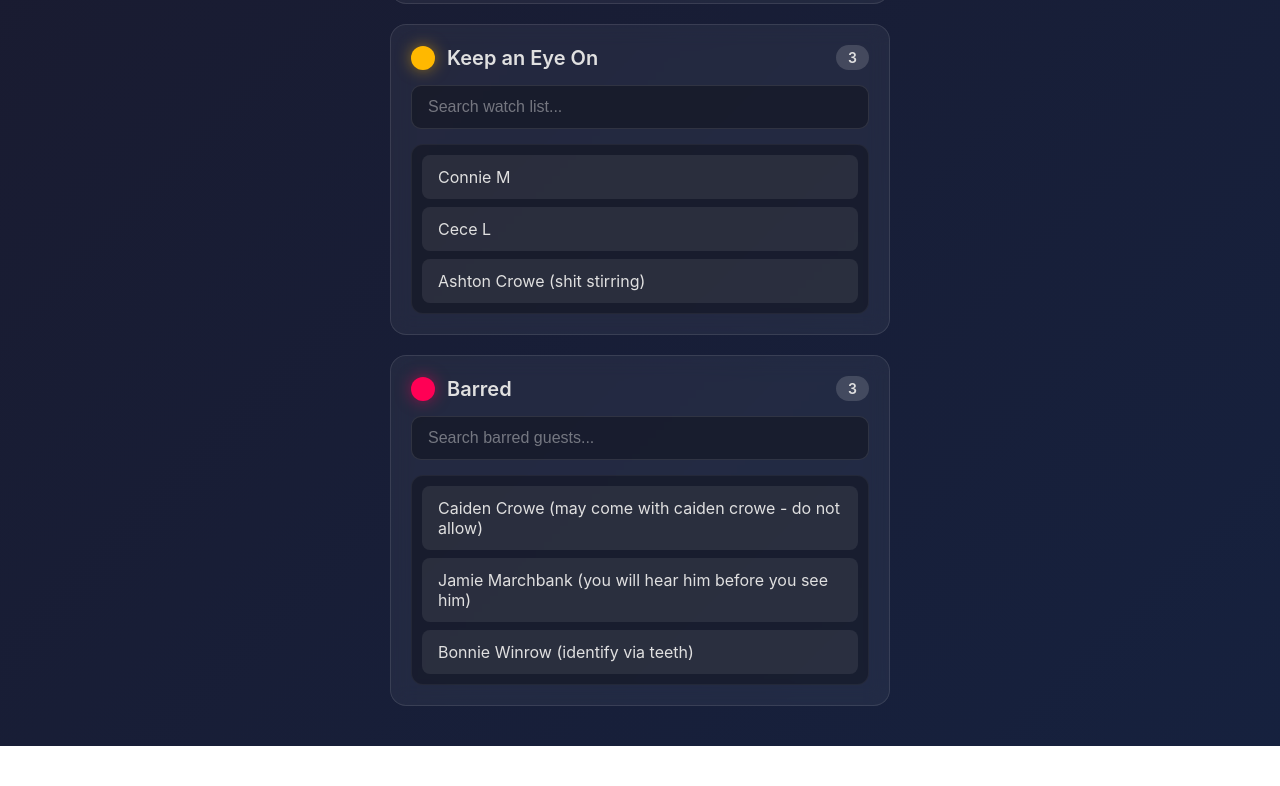
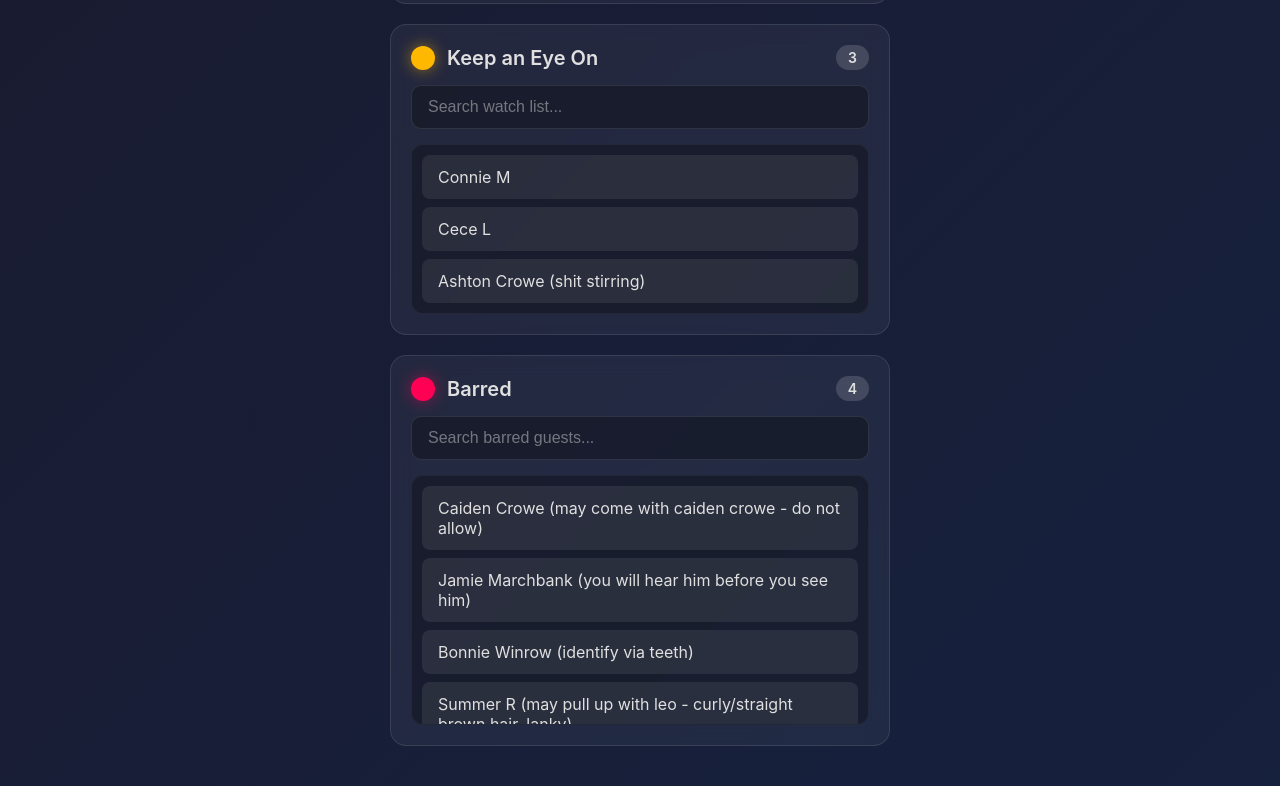
Before and after one commit to GooseMilk84/partylist, a plain HTML site: page index.html in a window 1280 px wide. Shown: the part 471-1257 px from the top of the page. Before the commit the page ends 1217 px from the top, so only its background shows below. Drawn offline with Linux system fonts and the light colour scheme.

Commit message:
Update index.html

```diff
--- a/index.html
+++ b/index.html
@@ -286,7 +286,8 @@
             barred: [
                 "Caiden Crowe (may come with caiden crowe - do not allow)",
                 "Jamie Marchbank (you will hear him before you see him)",
-                "Bonnie Winrow (identify via teeth)"
+                "Bonnie Winrow (identify via teeth)",
+                "Summer R (may pull up with leo - curly/straight brown hair, lanky)",
             ]
         };
 
```
